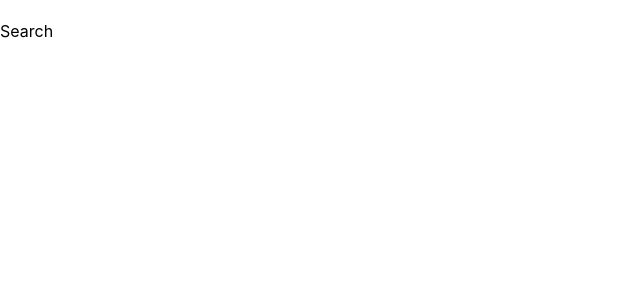
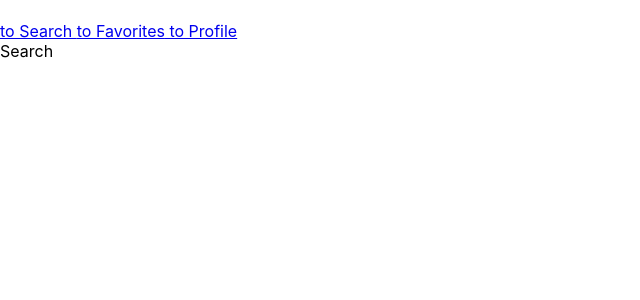
Before and after one commit to gabsufrrj/project--gabstunes, a React (Create React App) app: page /search in a window 1280 px wide. Shown: the top 300 px of the page, without its empty margins (0-640 px from the left). Built offline with nearby package versions, Linux system fonts and the light colour scheme; the HTML template or start-up script is replaced by a standard one.

Commit message:
Requisito 4

```diff
--- a/src/components/Header.js
+++ b/src/components/Header.js
@@ -1,4 +1,5 @@
 import React from 'react';
+import { Link } from 'react-router-dom';
 import Carregando from '../pages/Carregando';
 import { getUser } from '../services/userAPI';
 
@@ -27,7 +28,12 @@
     return (
       <header data-testid="header-component">
         { !loading ? (
-          <h1 data-testid="header-user-name">{user}</h1>
+          <div>
+            <h1 data-testid="header-user-name">{user}</h1>
+            <Link to="/search" data-testid="link-to-search"> to Search </Link>
+            <Link to="/favorites" data-testid="link-to-favorites"> to Favorites</Link>
+            <Link to="/profile" data-testid="link-to-profile"> to Profile </Link>
+          </div>
         )
           : (
             <p>
```
